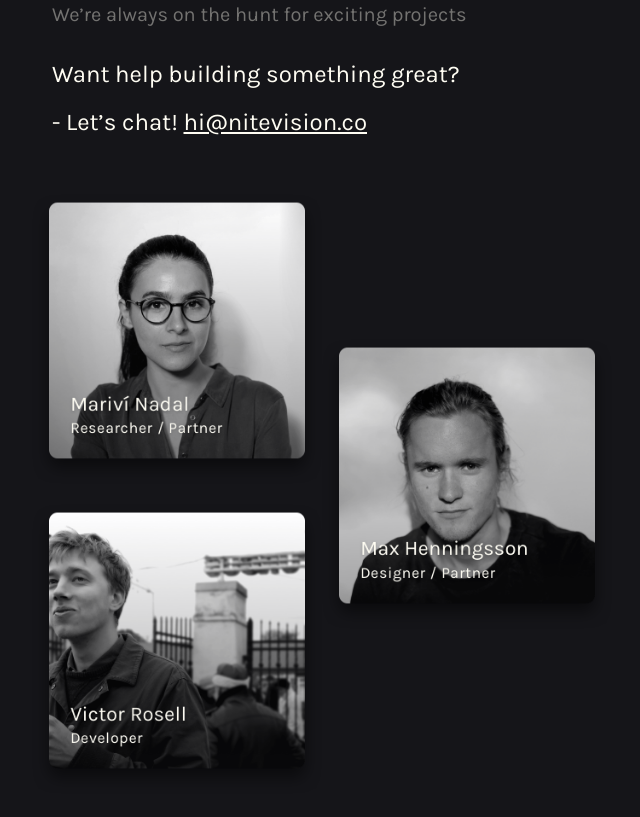
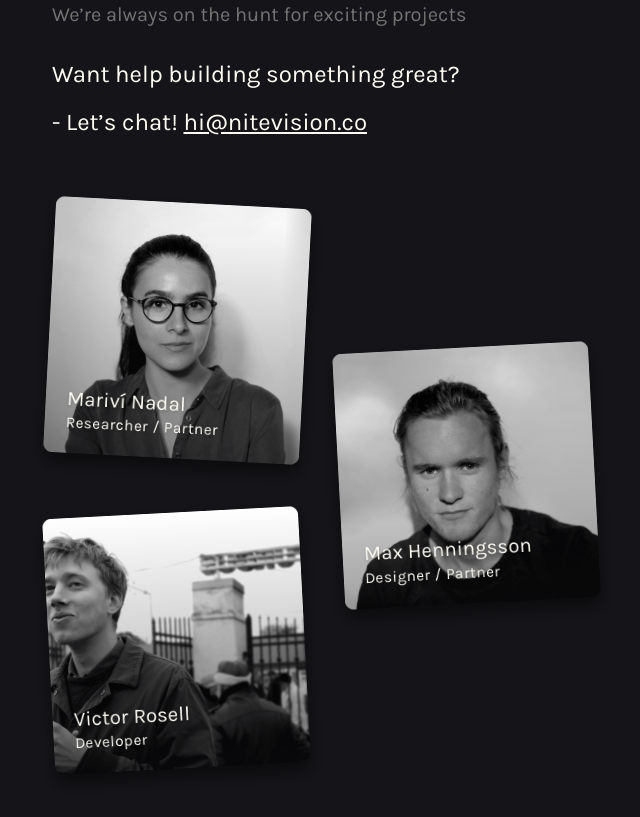
Before and after one commit to nitevision/nitevision.github.io, a plain HTML site: page index.html in a window 1280 px wide. Shown: the part 1587-2404 px from the top of the page, without its empty margins (588-1228 px from the left). Drawn offline with Linux system fonts and the light colour scheme.

Commit message:
tilt images

```diff
--- a/css/main.css
+++ b/css/main.css
@@ -232,6 +232,14 @@ svg {
 }
 
 @media (min-width: 40em) {
+  .md-rotate3 {
+    -webkit-transform: rotate(3deg);
+  }
+
+  .md-rotate3n {
+    -webkit-transform: rotate(-3deg);
+  }
+
   .photo {
     width: 50%;
     margin: -1rem;
--- a/index.html
+++ b/index.html
@@ -114,13 +114,13 @@
       <div class="pictures">
         <div class="pictures-inner">
           <div class="photo md-mt0">
-            <img class="fit" src="/img/marivi.png" alt="Marivi Nadal">
+            <img class="fit md-rotate3" src="/img/marivi.png" alt="Marivi Nadal">
           </div>
           <div class="photo md-mt25">
-            <img class="fit" src="/img/max.png" alt="Max Henningsson">
+            <img class="fit md-rotate3n" src="/img/max.png" alt="Max Henningsson">
           </div>
           <div class="photo md-mtn25">
-            <img class="fit" src="/img/victor.png" alt="Victor Rosell">
+            <img class="fit md-rotate3n" src="/img/victor.png" alt="Victor Rosell">
           </div>
         </div>
       </div>
```
